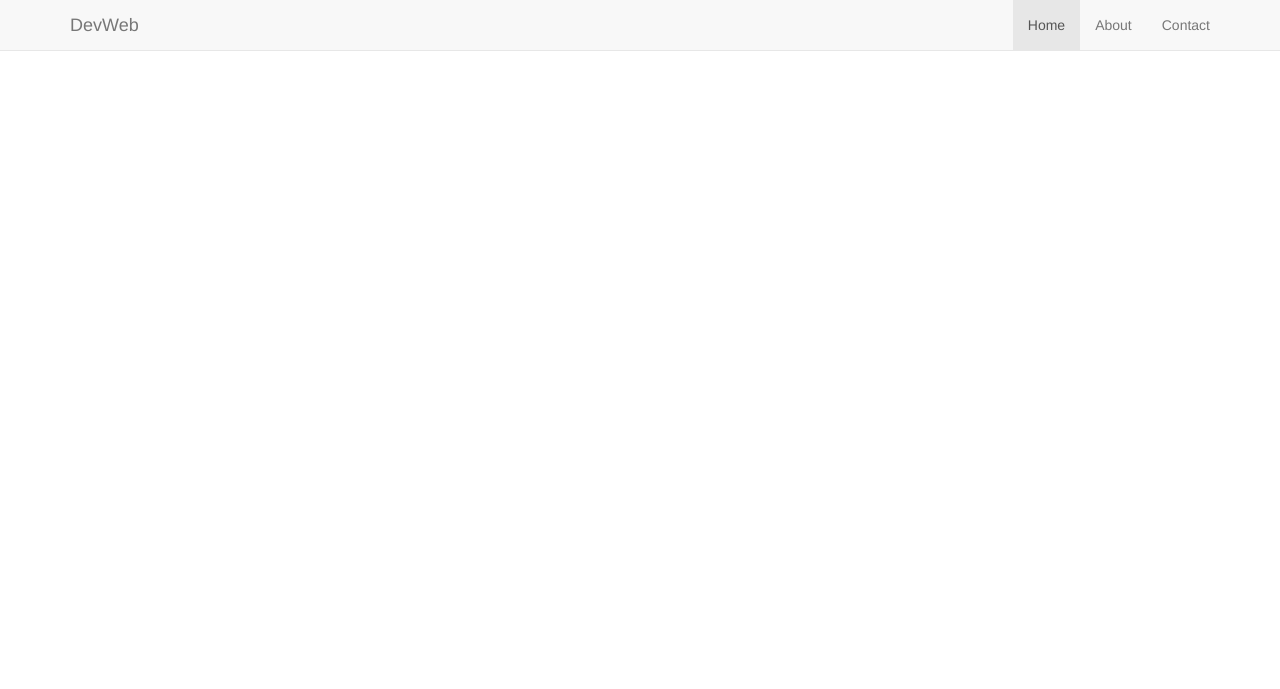
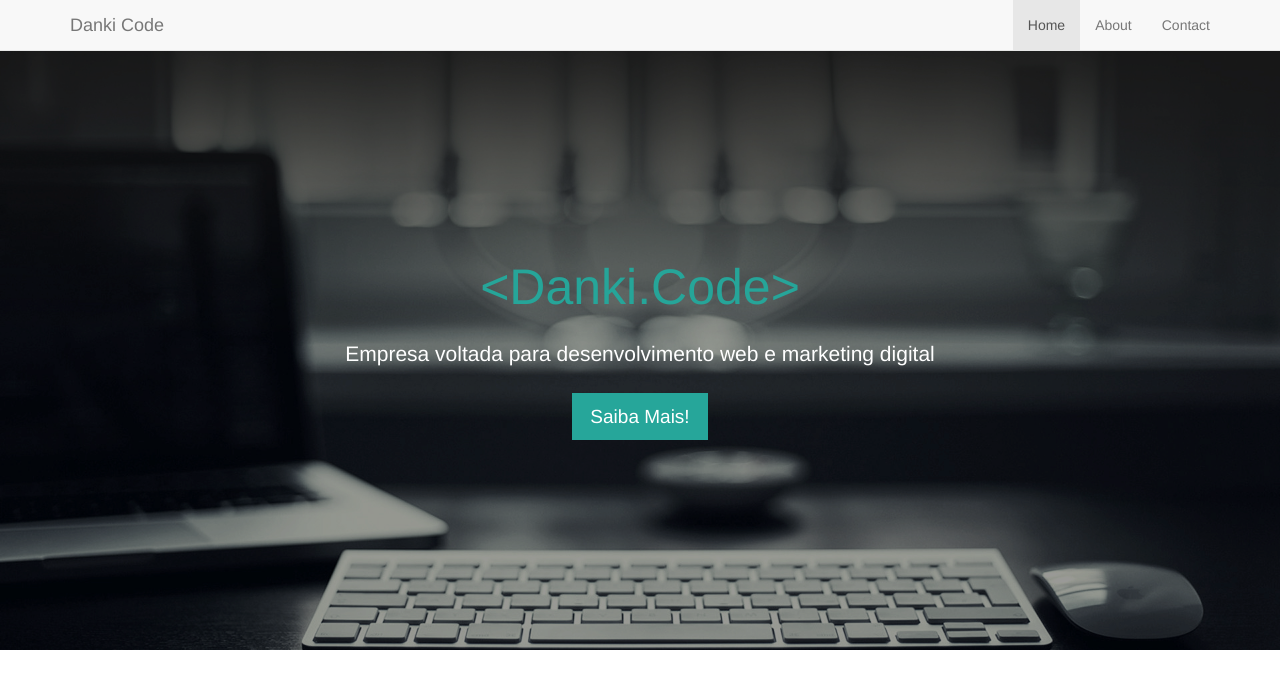
Before and after one commit to lucas-catto/BootStrap_and_PHP, a PHP site: page / in a window 1280 px wide. Shown: the top 689 px of the page. Run offline with PHP 8.4, Linux system fonts and the light colour scheme.

Commit message:
Criando site com BootStrap 1/5

```diff
--- /dev/null
+++ b/css/style.css
@@ -0,0 +1,50 @@
+
+.box{
+    position: relative;
+    top:      30px;
+}
+
+section.banner{
+    padding:             210px 0;
+    position:            relative;
+    min-height:          400px; /* 700px */
+    width:               100%;
+    background-image:    url("../imgs/bg.jpg");
+    background-size:     cover;
+    background-position: center; /* This propriety will always centralize de image */
+}
+
+section.banner > .container{
+    position: relative;
+    z-index:  2;
+}
+
+.overlay{
+    z-index:    1;
+    width:      100%;
+    height:     100%;
+    left:       0;
+    top:        0;
+    position:   absolute;
+    background: rgba(0,0,0, .4);
+}
+
+.chamada-banner h2{
+    color:     #26A599;
+    font-size: 50px;
+}
+
+.chamada-banner p{
+    margin:      24px 0;
+    color:       white;
+    font-size:   21px;
+    font-weight: lighter;
+}
+
+.chamada-banner a{
+    display:    inline-block;
+    color:      white;
+    font-size:  19px;
+    padding:    10px 18px;
+    background: #26A69A;
+}
--- a/index.php
+++ b/index.php
@@ -6,13 +6,12 @@
         <title>Projeto Dev Web</title>
         <!-- BootStrap Import -->
         <link rel="stylesheet" href="./css/bootstrap.min.css">
+        <!-- Own CSS -->
+        <link rel="stylesheet" href="./css/style.css">
     </head>
     <body>
-
-
-
-
-        <nav class="navbar navbar-default navbar-fixed-top">
+        <!-- ==================================================================================================== -->
+        <nav class="navbar navbar-default navbar-fixed-top"> <!-- navbar-fixed-top -->
             <div class="container">
                 <div class="navbar-header">
                     <button type="button" class="navbar-toggle collapsed" data-toggle="collapse" data-target="#navbar" aria-expanded="false" aria-controls="navbar">
@@ -21,8 +20,8 @@
                         <span class="icon-bar"></span>
                         <span class="icon-bar"></span>
                     </button>
-                    <a class="navbar-brand" href="#">DevWeb</a>
-                </div>
+                    <a class="navbar-brand" href="#">Danki Code</a>
+                </div> <!-- navbar-header -->
                 <div id="navbar" class="collapse navbar-collapse">
                     <ul class="nav navbar-nav navbar-right">
                         <li class="active"><a href="#">Home</a></li>
@@ -30,9 +29,25 @@
                         <li><a href="#contact">Contact</a></li>
                     </ul>
                 </div>
-            </div>
+            </div> <!-- container -->
         </nav>
+        <!-- ==================================================================================================== -->
+        <div class="box">
+            <section class="banner">
+                <div class="overlay">
 
+                </div>
+                <div class="container chamada-banner">
+                    <div class="row">
+                        <div class="col-md-12 text-center">
+                            <h2><?php echo htmlentities('<');?>Danki.Code<?php echo htmlentities('>');?></h2>
+                            <p>Empresa voltada para desenvolvimento web e marketing digital</p>
+                            <a href="">Saiba Mais!</a>
+                        </div> <!-- col-md-12 -->
+                    </div> <!-- row -->
+                </div> <!-- container -->
+            </section>
+        </div> <!-- box -->
 
 
 
```
Also changed, not shown: imgs/bg.jpg (renamed from images/bg.jpg).
